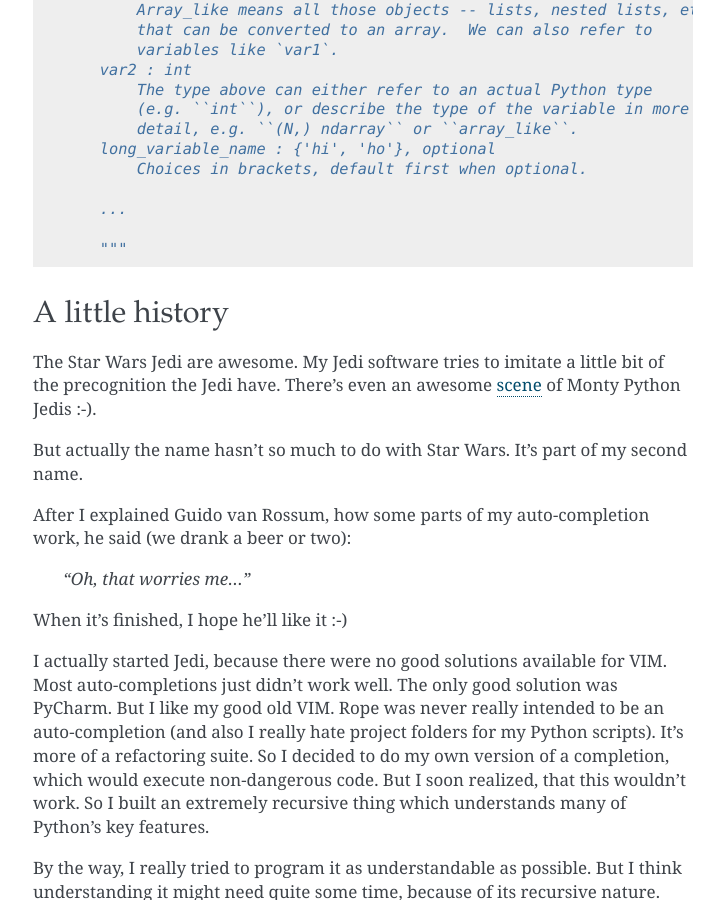
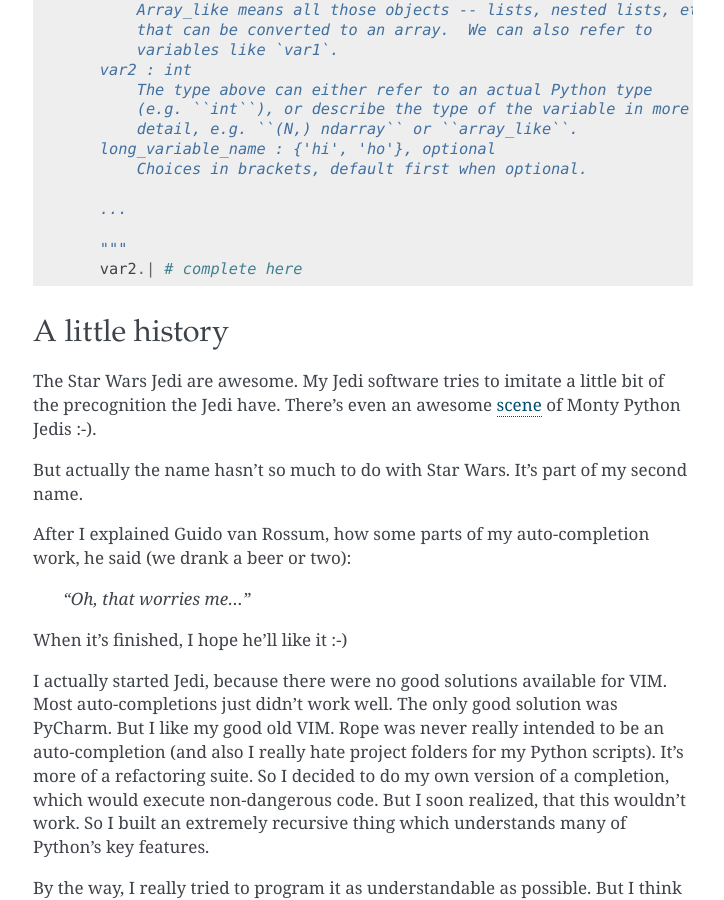
Before and after one commit to davidhalter/jedi, a Sphinx documentation site: the page built from docs/docs/features.rst, in a window 1280 px wide and 900 px high, scrolled down 3150 px. Shown: the whole window, without its empty margins (387-1111 px from the left). Built offline with Sphinx 7.4.7, drawn with Linux system fonts in a browser that asks for light colours; the version number is read from the project's files by our own code.

Commit message:
Small doc fix

```diff
--- a/docs/docs/features.rst
+++ b/docs/docs/features.rst
@@ -170,6 +170,7 @@
         ...
 
         """
+        var2.| # complete here
 
 A little history
 ----------------
```
